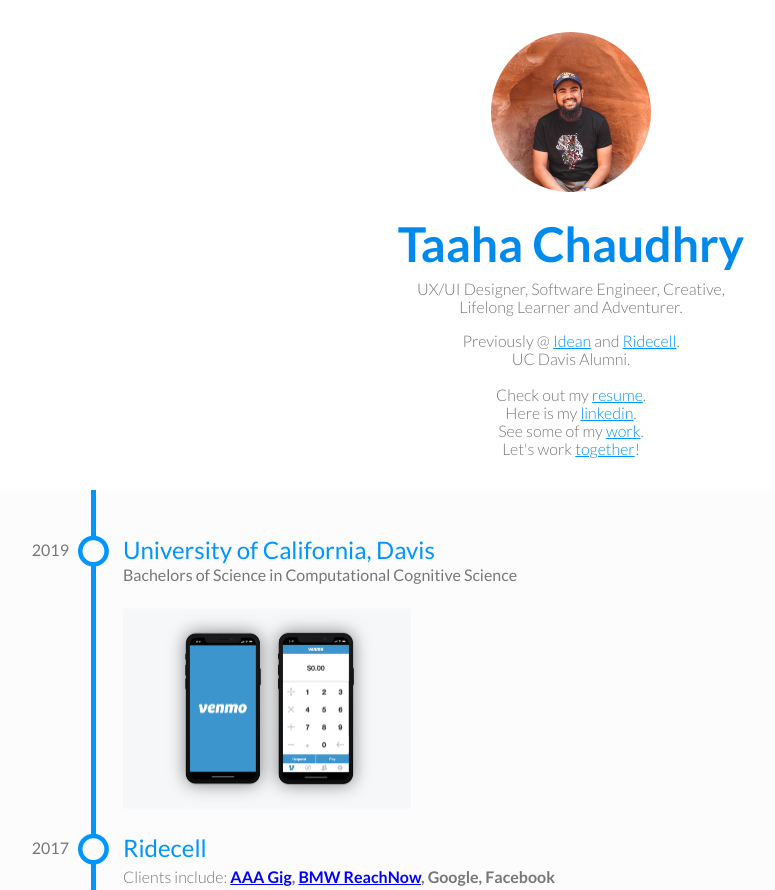
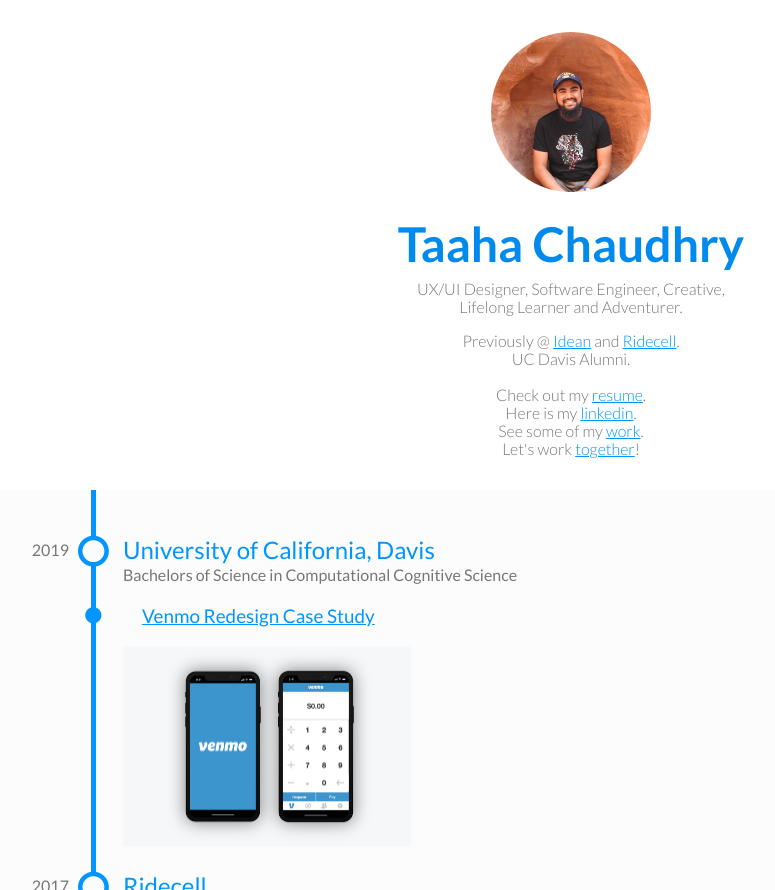
Before and after one commit to taahachaudhry/taaha, a Jekyll site: the page built from index.html, in a window 1280 px wide. Shown: the top 890 px of the page, without its empty margins (69-844 px from the left). Built offline with Jekyll 4.4.1, drawn with Linux system fonts in a browser that asks for light colours; nearby versions of some CDN libraries; some of the changed text lies outside the part shown; grey boxes are pictures that could not be loaded.

Commit message:
Updated project links and formatting

```diff
--- a/_layouts/home.html
+++ b/_layouts/home.html
@@ -41,6 +41,13 @@
       </section>
 
       <section class="timeline-block minor">
+        <h2 class="title">
+          <i class="fa fa-circle"></i>
+          <a href="{{ page.project1.link }}" target="_blank">
+            {{ page.project1.caseStudyTitle }}
+          </a>
+        </h2>
+
         <div class="details">
           <a href="{{ page.project1.link }}" target="_blank">
             <img src="/assets/images/venmo/venmo.png" />
@@ -55,44 +62,68 @@
           <i class="fa fa-circle-o fa-lg"></i>{{ page.work1.company }}
         </h2>
         <p class="details">
-          Clients include: <b>{{ page.work1.clients }}</b>
+          Clients include: <b>{{ page.work1.clients }}</b><br>
+          Role: <b>{{ page.work1.role }}</b>
         </p>
       </section>
 
       <section class="timeline-block minor">
+        <h2 class="title">
+          <i class="fa fa-circle"></i>
+          <a href="{{ page.work1.carsharingLink }}" target="_blank">
+            {{ page.work1.carsharingTitle }}
+          </a>
+        </h2>
+
         <div class="details">
-          <a href="{{ page.work1.carsharingLink }}" target="_blank">
-            <img src="/assets/images/ridecell/gig-carshare.png" />
+          <a href="{{ page.work1.gigCarsharingLink }}" target="_blank">
+            <img src="{{ page.work1.gigCarsharingLink }}" />
             <span class="image-title">{{ page.work1.gigCarsharingTitle }}</span>
           </a>
         </div>
 
         <div class="details">
-          <a href="{{ page.work1.carsharingLink }}" target="_blank">
-            <img src="/assets/images/ridecell/bmw-carshare.png" />
+          <a href="{{ page.work1.bmwCarsharingLink }}" target="_blank">
+            <img src="{{ page.work1.bmwCarsharingLink }}" />
             <span class="image-title">{{ page.work1.bmwCarsharingTitle }}</span>
           </a>
         </div>
+      </section>
+
+      <section class="timeline-block minor">
+        <h2 class="title">
+          <i class="fa fa-circle"></i>
+          <a href="{{ page.work1.ridesharingLink }}" target="_blank">
+            {{ page.work1.ridesharingTitle }}
+          </a>
+        </h2>
 
         <div class="details">
-          <a href="{{ page.work1.ridesharingLink }}" target="_blank">
-            <img src="/assets/images/ridecell/ridesharing-app.png" />
+          <a href="{{ page.work1.avaRidesharingLink }}" target="_blank">
+            <img src="{{ page.work1.avaRidesharingLink }}" />
             <span class="image-title">{{ page.work1.ridesharingAppTitle }}</span>
           </a>
         </div>
       </section>
 
       <section class="timeline-block minor">
+        <h2 class="title">
+          <i class="fa fa-circle"></i>
+          <a href="{{ page.work1.dispatchLink }}" target="_blank">
+            {{ page.work1.dispatchTitle }}
+          </a>
+        </h2>
+
         <div class="details">
-          <a href="{{ page.work1.dispatchLink }}" target="_blank">
-            <img src="/assets/images/ridecell/carsharing-dispatch.png" />
+          <a href="{{ page.work1.dispatchCarsharingLink }}" target="_blank">
+            <img src="{{ page.work1.dispatchCarsharingLink }}" />
             <span class="image-title">{{ page.work1.dispatchCarsharingTitle }}</span>
           </a>
         </div>
 
         <div class="details">
-          <a href="{{ page.work1.dispatchLink }}" target="_blank">
-            <img src="/assets/images/ridecell/ridesharing-dispatch.png" />
+          <a href="{{ page.work1.dispatchRidesharingLink }}" target="_blank">
+            <img src="{{ page.work1.dispatchRidesharingLink }}" />
             <span class="image-title">{{ page.work1.dispatchRidesharingTitle }}</span>
           </a>
         </div>
@@ -104,7 +135,8 @@
           <i class="fa fa-circle-o fa-lg"></i>{{ page.work2.company }}
         </h2>
         <p class="details">
-          Clients include: <b>{{ page.work2.clients }}</b>
+          Clients include: <b>{{ page.work2.clients }}</b><br>
+          Role: <b>{{ page.work2.role }}</b>
         </p>
       </section>
 
@@ -118,21 +150,21 @@
 
         <div class="details">
           <a href="{{ page.work2.udnLink1 }}" target="_blank">
-            <img src="/assets/images/idean/ericsson-udn-1.png" />
+            <img src="{{ page.work2.udnLink1 }}" />
             <span class="image-title">{{ page.work2.udnTitle1 }}</span>
           </a>
         </div>
 
         <div class="details">
           <a href="{{ page.work2.udnLink2 }}" target="_blank">
-            <img src="/assets/images/idean/ericsson-udn-2.png" />
+            <img src="{{ page.work2.udnLink2 }}" />
             <span class="image-title">{{ page.work2.udnTitle2 }}</span>
           </a>
         </div>
 
         <div class="details">
           <a href="{{ page.work2.udnLink3 }}" target="_blank">
-            <img src="/assets/images/idean/ericsson-udn-3.png" />
+            <img src="{{ page.work2.udnLink3 }}" />
             <span class="image-title">{{ page.work2.udnTitle3 }}</span>
           </a>
         </div>
@@ -141,28 +173,26 @@
       <section class="timeline-block minor">
         <h2 class="title">
           <i class="fa fa-circle"></i>
-          <a href="{{ page.work2.vmwareLink }}" target="_blank">
-            {{ page.work2.vmwareTitle }}
-          </a>
+          {{ page.work2.vmwareTitle }}
         </h2>
 
         <div class="details">
           <a href="{{ page.work2.vmwareLink1 }}" target="_blank">
-            <img src="/assets/images/idean/vmware-1.png" />
+            <img src="{{ page.work2.vmwareLink1 }}" />
             <span class="image-title">{{ page.work2.vmwareProjectTitle }}</span>
           </a>
         </div>
 
         <div class="details">
           <a href="{{ page.work2.vmwareLink2 }}" target="_blank">
-            <img src="/assets/images/idean/vmware-2.png" />
+            <img src="{{ page.work2.vmwareLink2 }}" />
             <span class="image-title">{{ page.work2.vmwareProjectTitle }}</span>
           </a>
         </div>
 
         <div class="details">
           <a href="{{ page.work2.vmwareLink3 }}" target="_blank">
-            <img src="/assets/images/idean/vmware-3.png" />
+            <img src="{{ page.work2.vmwareLink3 }}" />
             <span class="image-title">{{ page.work2.vmwareProjectTitle }}</span>
           </a>
         </div>
--- a/_sass/sections/_timeline-container.scss
+++ b/_sass/sections/_timeline-container.scss
@@ -129,7 +129,7 @@
   }
 }
 
-@media(max-width: 767px) {
+@media(max-width: 900px) {
   .timeline-container {
     padding: 2em 1em 2em 2em;
   }
--- a/index.html
+++ b/index.html
@@ -14,19 +14,29 @@
 project1: {
   year: 2019,
   title: Venmo Redesign<br>Case Study,
-  link: venmo
+  link: venmo,
+  caseStudyTitle: Venmo Redesign Case Study
 }
 
 work1: {
   year: 2017,
   company: Ridecell,
   clients: "<a href='https://gigcarshare.com/' target='_blank'>AAA Gig</a>, <a href='https://www.reachnow.com/' target='_blank'>BMW ReachNow</a>, Google, Facebook",
+  role: UX/Product Designer | Front-End Software Engineer,
   carsharingLink: "https://ridecell.com/solutions/carsharing/",
+  carsharingTitle: Carsharing Solution,
   gigCarsharingTitle: "AAA Gig<br>Carsharing App",
+  gigCarsharingLink: "/assets/images/ridecell/gig-carshare.png",
   bmwCarsharingTitle: "BMW ReachNow<br>Carsharing App",
+  bmwCarsharingLink: "/assets/images/ridecell/bmw-carshare.png",
   ridesharingAppTitle: "Ridesharing App",
   ridesharingLink: "https://ridecell.com/solutions/ridesharing/",
+  avaRidesharingLink: "/assets/images/ridecell/ridesharing-app.png",
+  ridesharingTitle: Ridesharing Solution,
   dispatchLink: "https://ridecell.com/solutions/ridecell-in-action/",
+  dispatchCarsharingLink: "/assets/images/ridecell/carsharing-dispatch.png",
+  dispatchRidesharingLink: "/assets/images/ridecell/ridesharing-dispatch.png",
+  dispatchTitle: Ridecell in Action - Dispatch Solution,
   dispatchCarsharingTitle: "Carsharing<br>Dispatch",
   dispatchRidesharingTitle: "Ridesharing<br>Dispatch",
 }
```
Also changed, not shown: other parts of index.html (+1 -0 lines).
